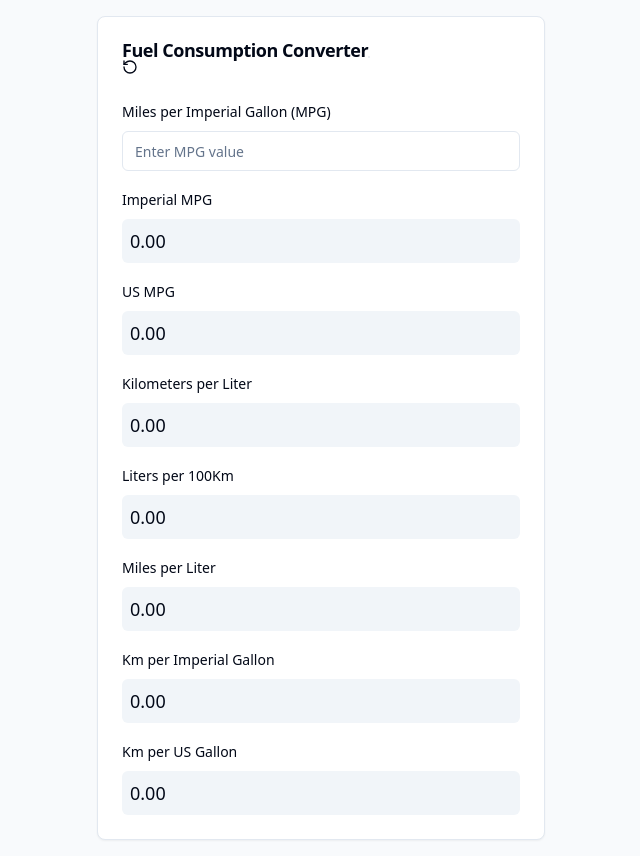
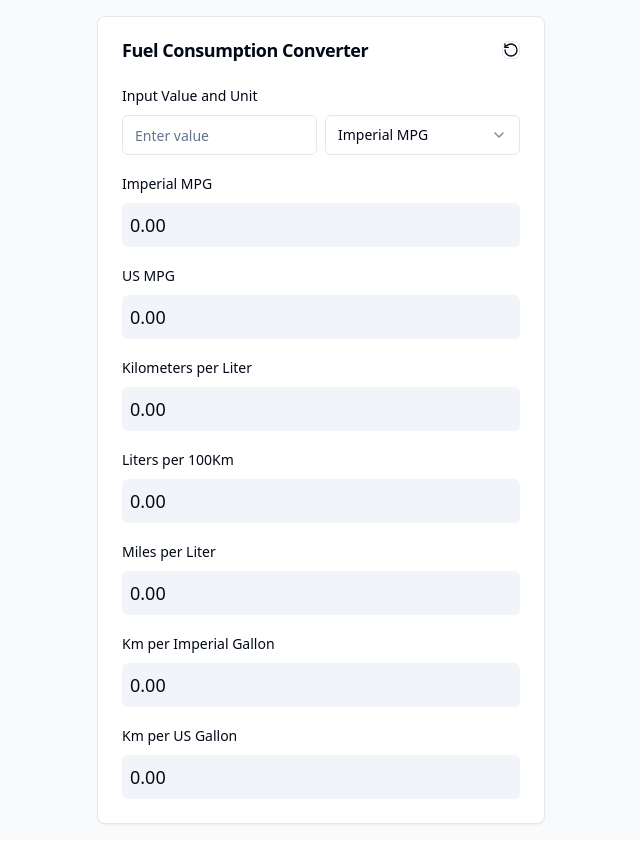
Before and after one commit to stevebiczyk/mpg-converter, a React (Vite) app: page / in a window 1280 px wide. Shown: the whole page, without its empty margins (319-959 px from the left). Built offline with nearby package versions, Linux system fonts and the light colour scheme.

Commit message:
added dropdown box to select the input units

```diff
--- a/src/components/FuelConsumptionConverter.jsx
+++ b/src/components/FuelConsumptionConverter.jsx
@@ -3,6 +3,13 @@ import { Card, CardHeader, CardTitle, CardContent } from "@/components/ui/card";
 import { Input } from "@/components/ui/input";
 import { Label } from "@/components/ui/label";
 import { Button } from "@/components/ui/button";
+import {
+  Select,
+  SelectContent,
+  SelectItem,
+  SelectTrigger,
+  SelectValue,
+} from "@/components/ui/select";
 import { RotateCcw } from "lucide-react";
 
 const FuelConsumptionConverter = () => {
@@ -65,6 +72,10 @@ const FuelConsumptionConverter = () => {
     setValue(value);
   };
 
+  const handleUnitChange = (newUnit) => {
+    setInputUnit(newUnit);
+  };
+
   const results = calculateAllConversions(value, inputUnit);
 
   const handleReset = () => {
@@ -74,24 +85,38 @@ const FuelConsumptionConverter = () => {
   return (
     <Card className="w-full max-w-md">
       <CardHeader>
-        <CardTitle>
+        <CardTitle className="flex justify-between items-center">
           Fuel Consumption Converter
-          <Button variant="outline" size="icon" onClick={handleReset}></Button>
+          <Button variant="outline" size="icon" onClick={handleReset}>
             <RotateCcw className="h-4 w-4" />
+          </Button>
         </CardTitle>
       </CardHeader>
       <CardContent>
         <div className="space-y-4">
           <div className="space-y-2">
-            <Label htmlFor="mpg">Miles per Imperial Gallon (MPG)</Label>
+            <Label>Input Value and Unit</Label>
+            <div className="flex space-x-2">
               <Input
-              id="mpg"
                 type="number"
                 value={value}
                 onChange={handleInputChange}
-              placeholder="Enter MPG value"
-              className="w-full"
+                placeholder="Enter value"
+                className="flex-grow"
               />
+              <Select value={inputUnit} onValueChange={handleUnitChange}>
+                <SelectTrigger className="w-[180px]">
+                  <SelectValue placeholder="Select unit" />
+                </SelectTrigger>
+                <SelectContent>
+                  <SelectItem value="impmpg">Imperial MPG</SelectItem>
+                  <SelectItem value="usmpg">US MPG</SelectItem>
+                  <SelectItem value="kpl">KM/L</SelectItem>
+                  <SelectItem value="lper100km">L/100KM</SelectItem>
+                  <SelectItem value="mpl">Miles/L</SelectItem>
+                </SelectContent>
+              </Select>
+            </div>
           </div>
 
           <div className="space-y-2">
```
Lines whose indentation alone changed are shown as unchanged.
